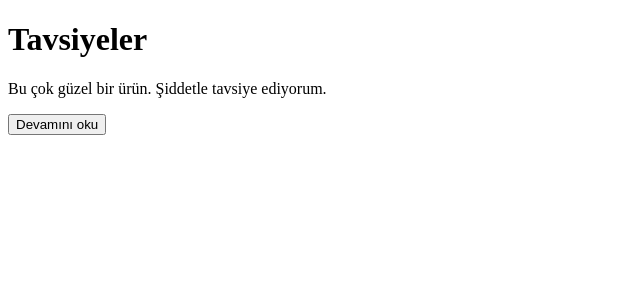
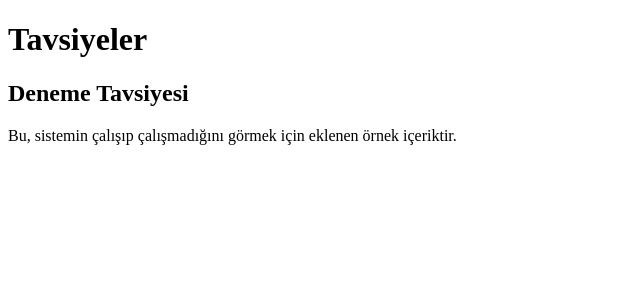
Before and after one commit to Hakan7469/birtavsiye-platform, a Next.js app: page / in a window 1280 px wide. Shown: the top 300 px of the page, without its empty margins (0-640 px from the left). Built offline with nearby package versions, Linux system fonts and the light colour scheme.

Commit message:
Update RecommendationCard.tsx

```diff
--- a/components/RecommendationCard.tsx
+++ b/components/RecommendationCard.tsx
@@ -1,8 +1,8 @@
 export default function RecommendationCard() {
   return (
-    <div className="border rounded-lg p-4 mb-4">
-      <p className="line-clamp-4">Bu çok güzel bir ürün. Şiddetle tavsiye ediyorum.</p>
-      <button className="text-blue-500 mt-2">Devamını oku</button>
+    <div className="p-4 bg-gray-100 rounded-xl shadow">
+      <h2 className="text-xl font-semibold">Deneme Tavsiyesi</h2>
+      <p className="text-gray-700">Bu, sistemin çalışıp çalışmadığını görmek için eklenen örnek içeriktir.</p>
     </div>
   );
 }
```
